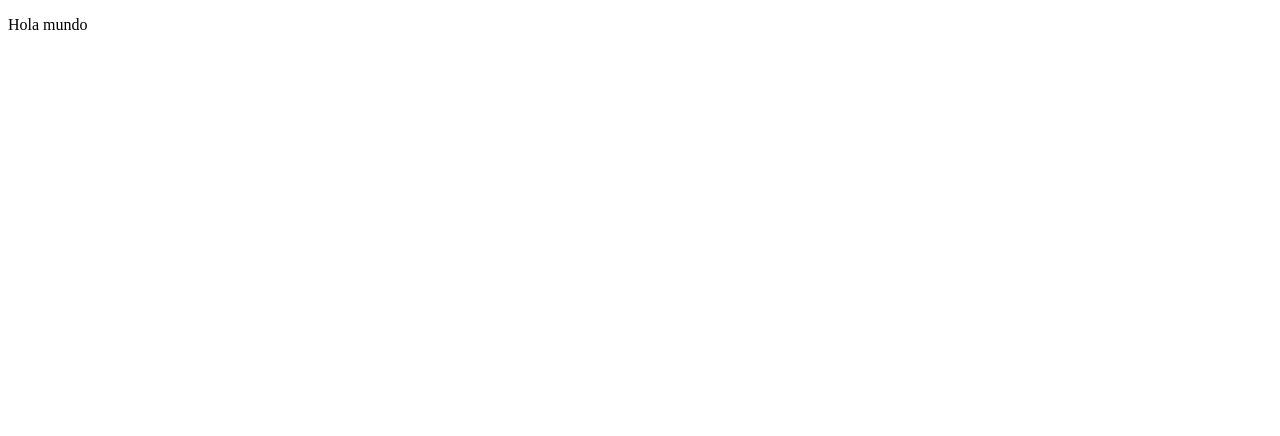
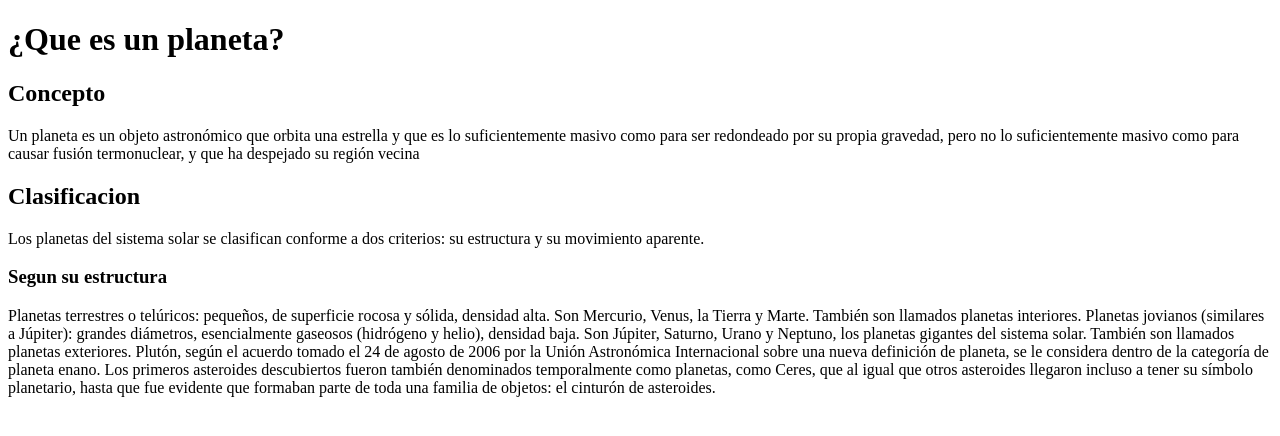
Before and after one commit to IgorRC/aprendiendo, a plain HTML site: page Practicando/curso-youtube/index.html in a window 1280 px wide. Drawn offline with Linux system fonts and the light colour scheme.

Commit message:
agregue una lineas

```diff
--- a/Practicando/curso-youtube/index.html
+++ b/Practicando/curso-youtube/index.html
@@ -7,6 +7,20 @@
     <title>Mi estructura</title>
 </head>
 <body>
-    <p>Hola mundo</p>
+    <h1>¿Que es un planeta?</h1>
+    <h2>Concepto</h2>
+    <p>Un planeta es un objeto astronómico que orbita una estrella y que es lo suficientemente masivo como para ser redondeado por su propia gravedad, pero no lo suficientemente masivo como para causar fusión termonuclear, y que ha despejado su región vecina</p>
+
+    <h2>Clasificacion</h2>
+
+    <p>Los planetas del sistema solar se clasifican conforme a dos criterios: su estructura y su movimiento aparente.</p>
+
+    <h3>Segun su estructura</h3>
+
+    <p>Planetas terrestres o telúricos: pequeños, de superficie rocosa y sólida, densidad alta. Son Mercurio, Venus, la Tierra y Marte. También son llamados planetas interiores.
+        Planetas jovianos (similares a Júpiter): grandes diámetros, esencialmente gaseosos (hidrógeno y helio), densidad baja. Son Júpiter, Saturno, Urano y Neptuno, los planetas gigantes del sistema solar. También son llamados planetas exteriores.
+        Plutón, según el acuerdo tomado el 24 de agosto de 2006 por la Unión Astronómica Internacional sobre una nueva definición de planeta, se le considera dentro de la categoría de planeta enano. Los primeros asteroides descubiertos fueron también denominados temporalmente como planetas, como Ceres, que al igual que otros asteroides llegaron incluso a tener su símbolo planetario, hasta que fue evidente que formaban parte de toda una familia de objetos: el cinturón de asteroides.</p>
+
+
 </body>
 </html>
```
